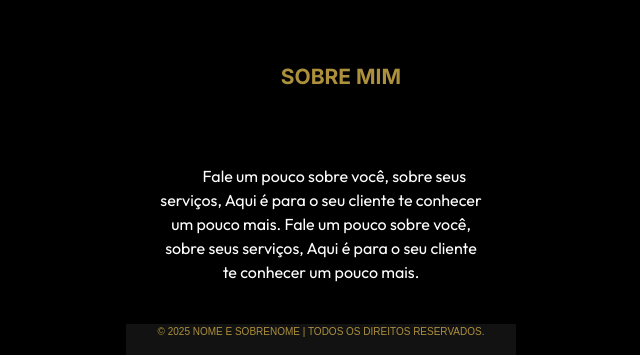
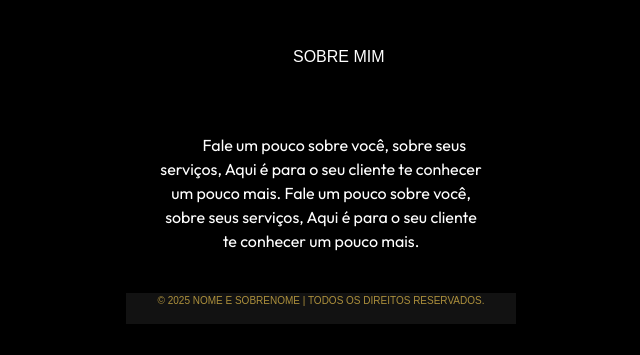
Before and after one commit to parceriasjessicaf-ux/minimalista, a plain HTML site: page index.html in a window 1280 px wide. Shown: the part 1342-1697 px from the top of the page, without its empty margins (319-959 px from the left). After the commit the page ends 1666 px from the top, so only its background shows below. Drawn offline with Linux system fonts and the light colour scheme.

Commit message:
🚀 Publicado via Tapio Studio

```diff
--- a/index.html
+++ b/index.html
@@ -8,7 +8,7 @@
   <meta name="description" content="Amanda Sales BioLink - Bio Link">
   <link rel="preconnect" href="https://fonts.googleapis.com">
   <link rel="preconnect" href="https://fonts.gstatic.com" crossorigin>
-  <link href="https://fonts.googleapis.com/css2?family=Great+Vibes:ital,wght@0,400;0,500;0,600;0,700;1,400;1,700&family=Black+Ops+One:ital,wght@0,400;0,500;0,600;0,700;1,400;1,700&family=Raleway:ital,wght@0,400;0,500;0,600;0,700;1,400;1,700&family=Inter:ital,wght@0,400;0,500;0,600;0,700;1,400;1,700&family=Outfit:ital,wght@0,400;0,500;0,600;0,700;1,400;1,700&display=swap" rel="stylesheet">
+  <link href="https://fonts.googleapis.com/css2?family=Great+Vibes:ital,wght@0,400;0,500;0,600;0,700;1,400;1,700&family=Black+Ops+One:ital,wght@0,400;0,500;0,600;0,700;1,400;1,700&family=Raleway:ital,wght@0,400;0,500;0,600;0,700;1,400;1,700&family=Outfit:ital,wght@0,400;0,500;0,600;0,700;1,400;1,700&display=swap" rel="stylesheet">
   <link rel="preload" as="image" href="https://mlwywdyrvneqxvycmaba.supabase.co/storage/v1/object/public/biolink-images/hero/8f3a2b1e-9a8a-403a-a4f0-697b73a99d22.png" fetchpriority="high">
   <link rel="preload" as="image" href="https://mlwywdyrvneqxvycmaba.supabase.co/storage/v1/object/public/biolink-images/cards/6d9d8576-f686-4527-a5c1-e3e89ebfcb8b.png" fetchpriority="high">
   <link rel="preload" as="image" href="https://mlwywdyrvneqxvycmaba.supabase.co/storage/v1/object/public/biolink-images/cards/825d0f33-6025-489f-bf5a-207f47bc69d6.png" fetchpriority="high">
@@ -264,8 +264,8 @@ button { font-family: inherit; cursor: pointer; }
       </a>
     </div>
 
-    <div class="text-block-wrapper" style="margin: 32px 0 16px 0; padding: 0 16px;">
-      <p style="color: #AD903C; text-align: center; font-size: 21px; font-weight: 700; line-height: 1.5; font-family: Inter, sans-serif; font-style: normal; text-decoration: none; text-transform: none; white-space: pre-wrap; word-break: break-word; margin: 0;">
+    <div class="text-block-wrapper" style="margin: 16px 0 16px 0; padding: 0 16px;">
+      <p style="color: #FFFFFF; text-align: center; font-size: 1rem; font-weight: 400; line-height: 1.5; font-family: sans-serif, sans-serif; font-style: normal; text-decoration: none; text-transform: none; white-space: pre-wrap; word-break: break-word; margin: 0;">
         SOBRE MIM
       </p>
     </div>
```
